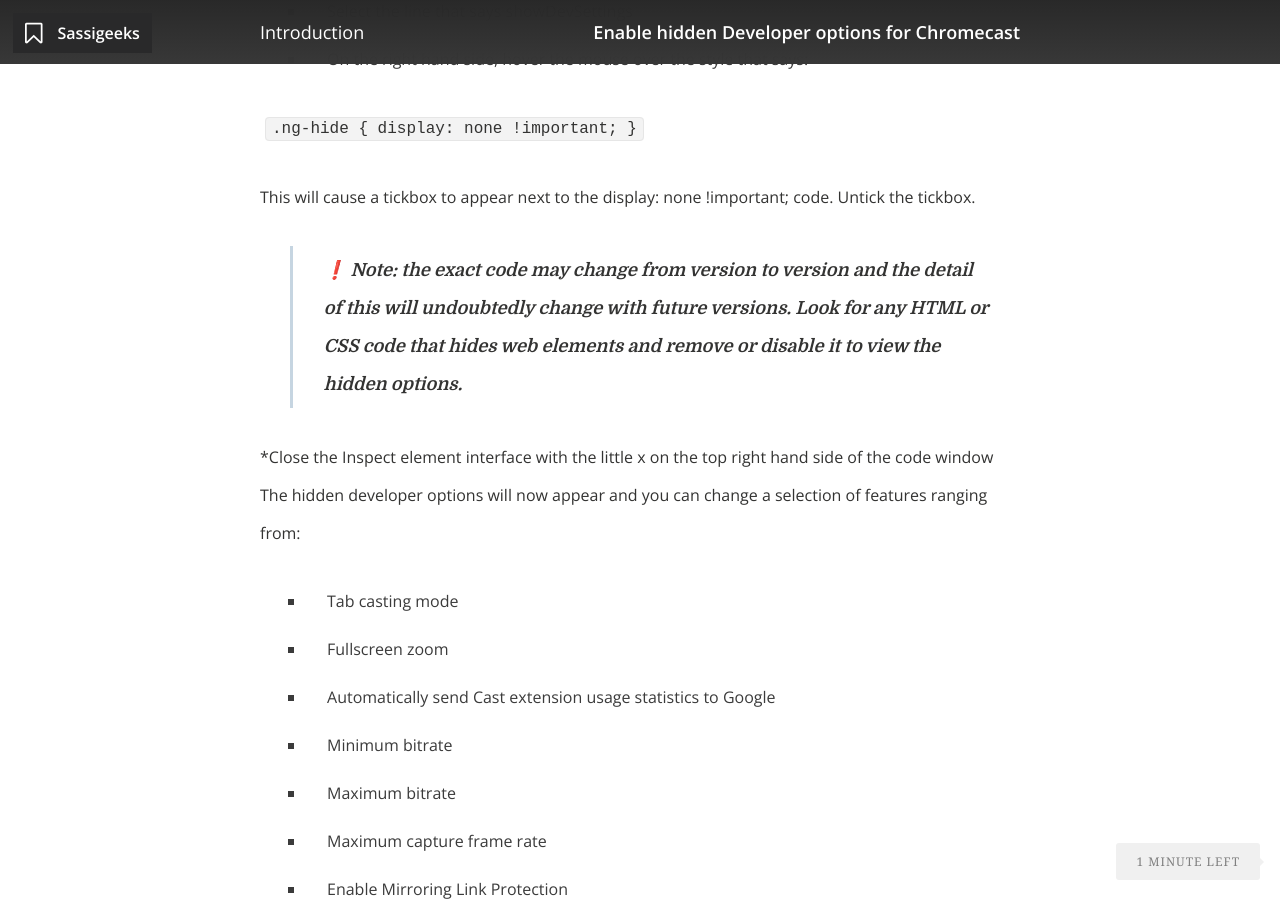
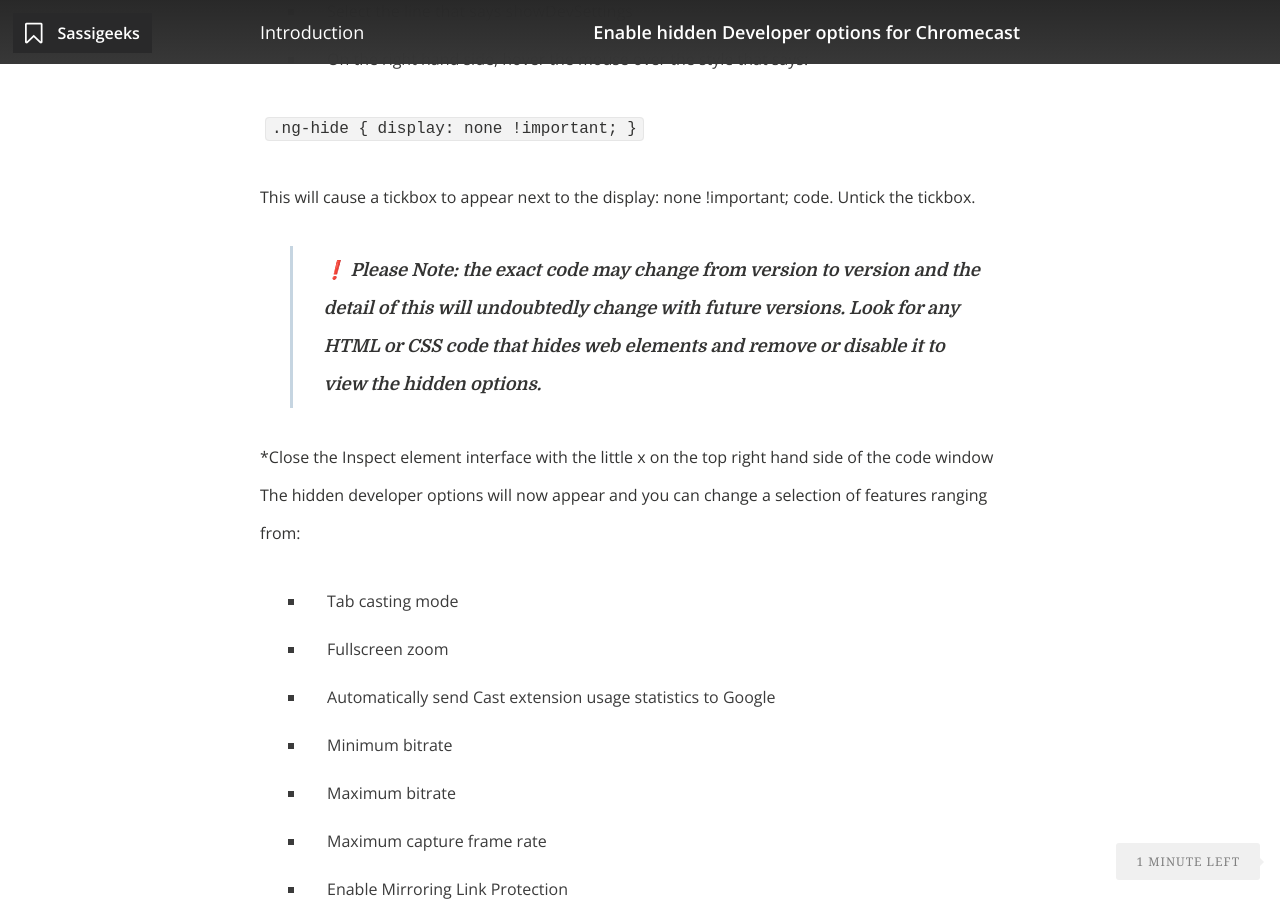
Before and after one commit to sassigeeks/sassigeeks.github.io, a Jekyll site: the page built from _posts/2014-07-17-google-chromecast-hidden-dev-options.markdown, in a window 1280 px wide and 900 px high, scrolled down 872 px. Built offline with Jekyll 4.4.1, drawn with Linux system fonts in a browser that asks for light colours; nearby versions of some CDN libraries.

Commit message:
updated post

```diff
--- a/_posts/2014-07-17-google-chromecast-hidden-dev-options.markdown
+++ b/_posts/2014-07-17-google-chromecast-hidden-dev-options.markdown
@@ -27,7 +27,7 @@ display: none !important;
 
 This will cause a tickbox to appear next to the display: none !important; code. Untick the tickbox.
 
-> ❗ Note: the exact code may change from version to version and the detail of this will undoubtedly change with future versions. Look for any HTML or CSS code that hides web elements and remove or disable it to view the hidden options.
+> ❗ Please Note: the exact code may change from version to version and the detail of this will undoubtedly change with future versions. Look for any HTML or CSS code that hides web elements and remove or disable it to view the hidden options.
 
 *Close the Inspect element interface with the little x on the top right hand side of the code window
 The hidden developer options will now appear and you can change a selection of features ranging from:
```
